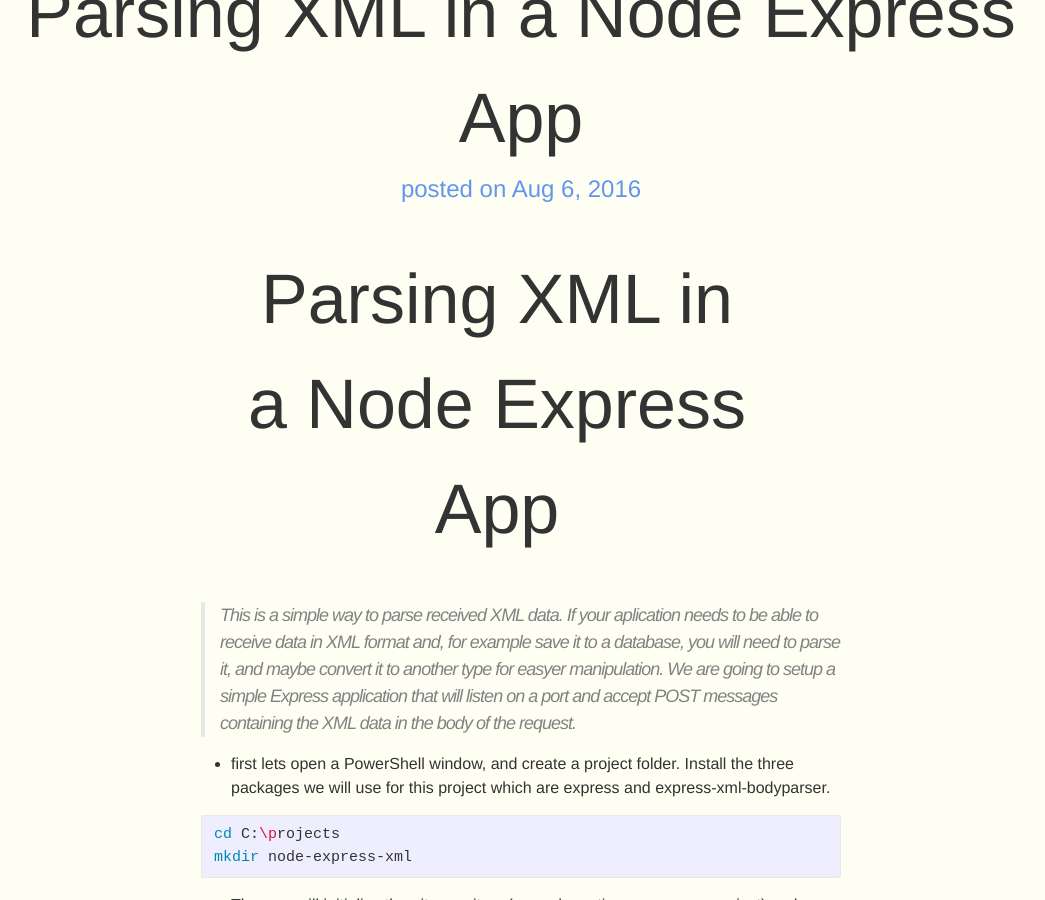
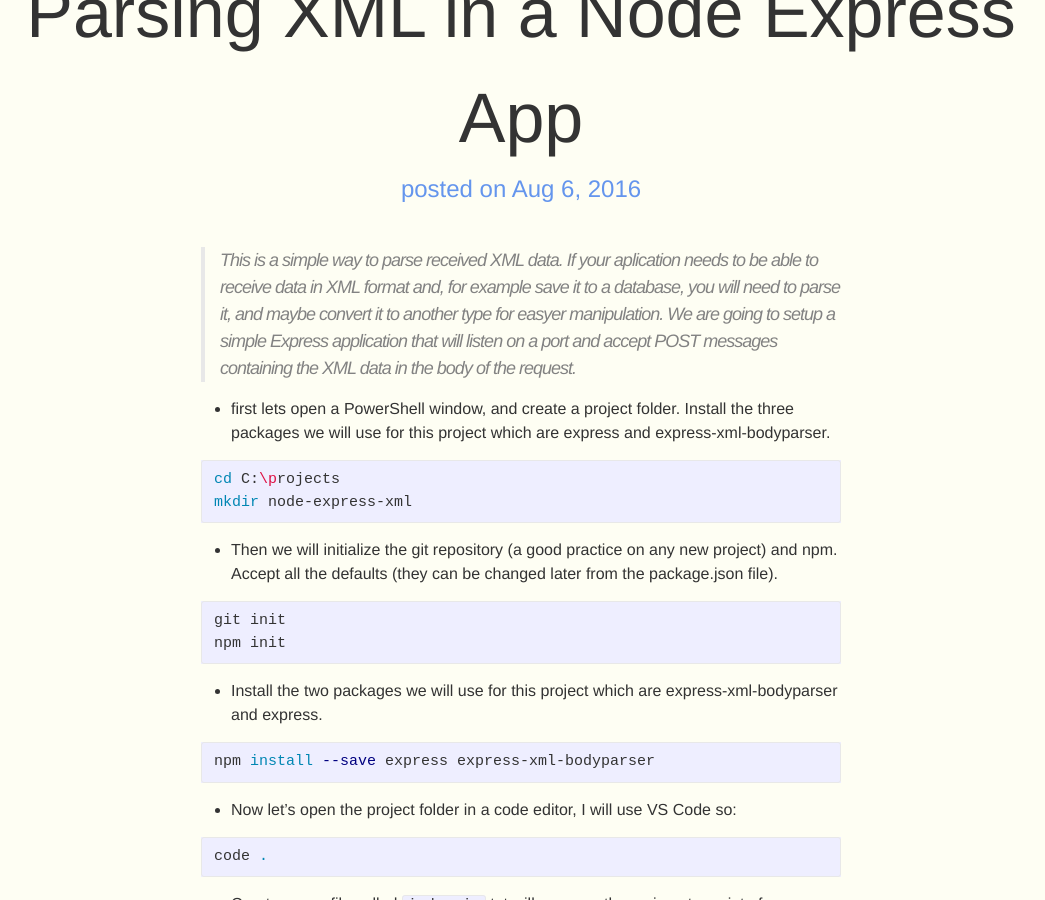
Before and after one commit to mihailtd/jekyll-portfolio, a Jekyll site: the page built from _posts/blog/2016-08-06-parsing-xml-in-node-express.markdown, in a window 1280 px wide and 900 px high, scrolled down 375 px. Shown: the whole window, without its empty margins (119-1164 px from the left). Built offline with Jekyll 4.4.1, drawn with Linux system fonts in a browser that asks for light colours; nearby versions of some CDN libraries.

Commit message:
Edited article 1

```diff
--- a/_posts/blog/2016-08-06-parsing-xml-in-node-express.markdown
+++ b/_posts/blog/2016-08-06-parsing-xml-in-node-express.markdown
@@ -6,8 +6,6 @@
 tags: code
 featured: true
 ---
-
-# Parsing XML in a Node Express App
 
 >This is a simple way to parse received XML data. If your aplication needs to be
 able to receive data in XML format and, for example save it to a database, you
```
